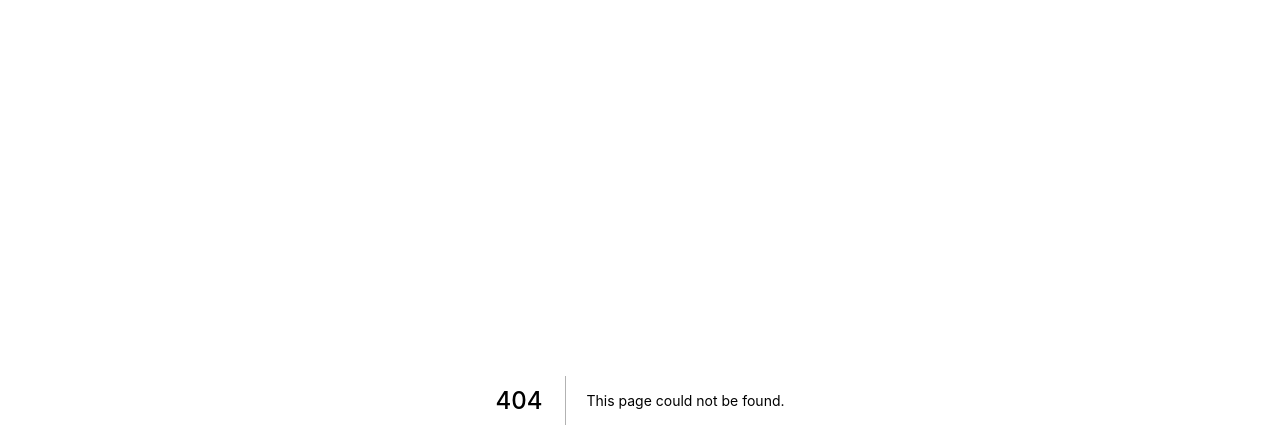
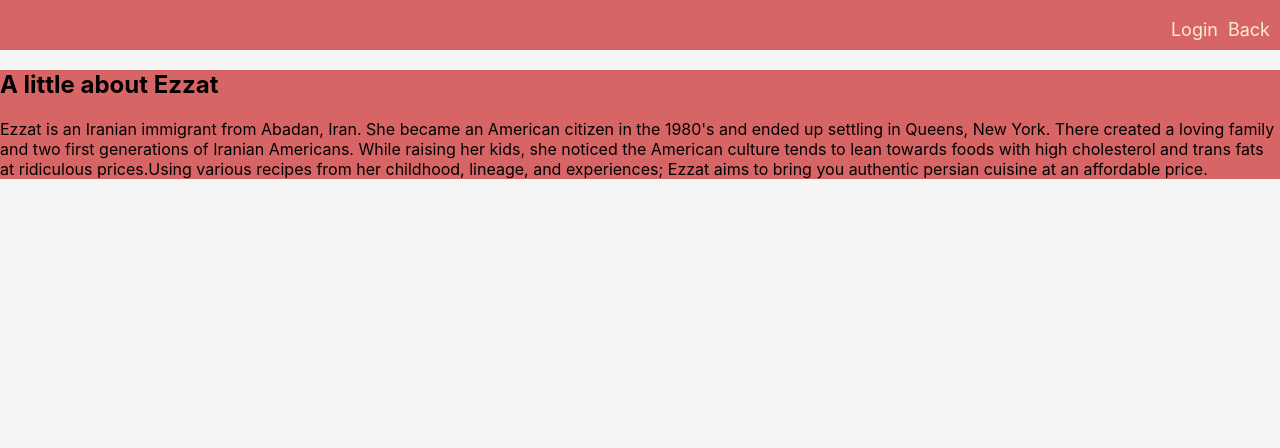
Before and after one commit to nme22/ezzatskitchen, a Next.js app: page /About in a window 1280 px wide. Before the commit this address had no page. Shown: the top 448 px of the page. Built offline with nearby package versions, Linux system fonts and the light colour scheme.

Commit message:
about page

```diff
--- /dev/null
+++ b/pages/About.js
@@ -0,0 +1,26 @@
+import Link from 'next/link';
+export default function About() {
+   return (
+      <main>
+         <nav className="navbar">
+            <Link href="/Login">Login</Link>
+            <Link href="/">Back</Link>
+         </nav>
+         <article className="about">
+            <h1>A little about Ezzat</h1>
+
+            <p>
+               {' '}
+               Ezzat is an Iranian immigrant from Abadan, Iran. She became an
+               American citizen in the 1980's and ended up settling in Queens,
+               New York. There created a loving family and two first generations
+               of Iranian Americans. While raising her kids, she noticed the
+               American culture tends to lean towards foods with high
+               cholesterol and trans fats at ridiculous prices.Using various
+               recipes from her childhood, lineage, and experiences; Ezzat aims
+               to bring you authentic persian cuisine at an affordable price.
+            </p>
+         </article>
+      </main>
+   );
+}
--- a/styles/globals.css
+++ b/styles/globals.css
@@ -142,6 +142,9 @@ a {
    align-items: center;
    flex-wrap: wrap;
 }
+.about {
+   background-color: #d86565;
+}
 
 * {
    box-sizing: border-box;
```
